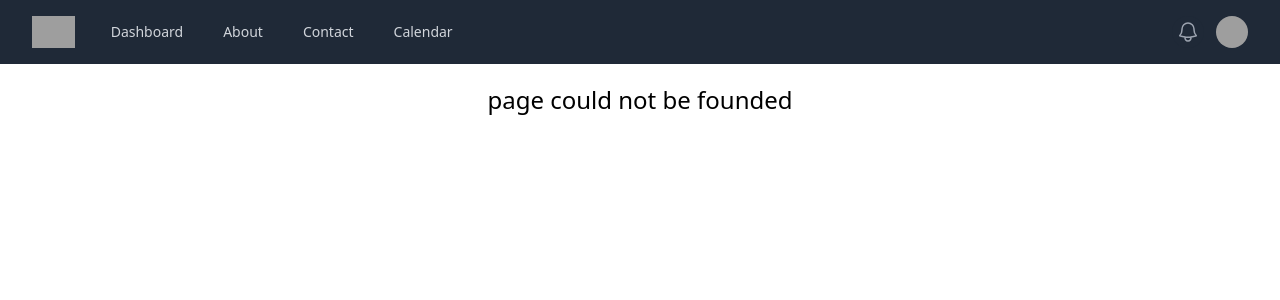
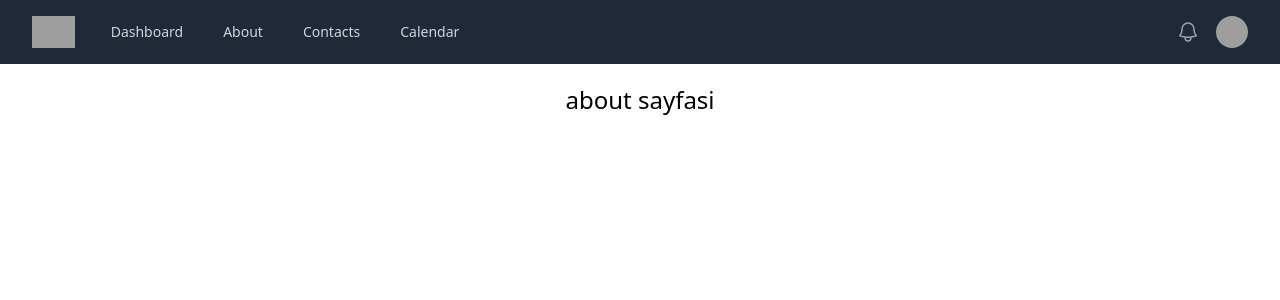
Before and after one commit to fatihsenyigit/NextJs-Intro, a Next.js app: page /about in a window 1280 px wide. Before the commit this address had no page. Shown: the top 300 px of the page. Built offline with nearby package versions, Linux system fonts and the light colour scheme; grey boxes are pictures that could not be loaded.

Commit message:
not found page

```diff
--- /dev/null
+++ b/src/app/about/page.jsx
@@ -0,0 +1,11 @@
+import React from 'react'
+
+const page = () => {
+  return (
+    <div className='text-2xl text-center mt-5'>
+        about sayfasi
+    </div>
+  )
+}
+
+export default page
--- /dev/null
+++ b/src/app/calendar/page.jsx
@@ -0,0 +1,11 @@
+import React from 'react'
+
+const page = () => {
+  return (
+    <div className='text-2xl text-center mt-5'>
+        calendar sayfasi
+    </div>
+  )
+}
+
+export default page
--- /dev/null
+++ b/src/app/contacts/page.jsx
@@ -0,0 +1,11 @@
+import React from 'react'
+
+const page = () => {
+  return (
+    <div className='text-2xl text-center mt-5'>
+        contacts sayfasi
+    </div>
+  )
+}
+
+export default page
--- a/src/app/not-found.jsx
+++ b/src/app/not-found.jsx
@@ -1,10 +1,38 @@
+"use client";
+import { useRouter } from "next/navigation";
 
-import React from 'react'
 
 const NotFound = () => {
+  const router = useRouter();
   return (
-    <div className='text-center mt-5 text-2xl'>page could not be founded</div>
-  )
-}
-
-export default NotFound
+    <main>
+      <div className="max-w-screen-xl mx-auto px-4 flex items-center justify-start h-screen md:px-8">
+        <div className="max-w-lg mx-auto space-y-3 text-center">
+          <h3 className="text-indigo-600 font-semibold">404 Error</h3>
+          <p className="text-gray-800 text-4xl font-semibold sm:text-5xl">
+            Page not found
+          </p>
+          <p className="text-gray-600">
+            Sorry, the page you are looking for could not be found or has been
+            removed.
+          </p>
+          <div className="flex flex-wrap items-center justify-center gap-3">
+            <button
+              onClick={() => router.back()}
+              className="block py-2 px-4 text-white font-medium bg-indigo-600 duration-150 hover:bg-indigo-500 active:bg-indigo-700 rounded-lg"
+            >
+              Go back
+            </button>
+            <button
+              onClick={() => router.push("/")}
+              className="block py-2 px-4 text-gray-700 hover:bg-gray-50 font-medium duration-150 active:bg-gray-100 border rounded-lg"
+            >
+              Go Home
+            </button>
+          </div>
+        </div>
+      </div>
+    </main>
+  );
+};
+export default NotFound;
--- a/src/app/page.js
+++ b/src/app/page.js
@@ -1,6 +1,12 @@
 // burasi app folder icinde ki page.js '/' route olan home sayfasidir.
 
 // next.js de tum componentler default olarak server componenttir. client component kullanmek icin 'use client' direktifini kullanmamiz gerek. bunun icin componenttin basina 'use client' yazmamis yeterli.
+
+// link konusu next.js de ise link i next ten import ediyoruz ve href kullaniyoruz
+
+// next.js olmayan route'lar deafult 404 sayfası sunmaktadır. Default 404 sayfasını "not-found.js" ile override edebiliriz
+
+// Navbar.jsx de a larin yerine Link yazdik, boylece sayfanin reflesh edilmesini onledik. Next/link arka planda sayfayi onceden fetch edilir. bu client tarafi gezintilerin performansini iyilestirmek icin kullanislidir. Gorunum alanindaki herhangi bir <Link/> onceden yuklenecektir.
 
 export default function Home() {
   return (
--- a/src/components/Navbar.jsx
+++ b/src/components/Navbar.jsx
@@ -10,12 +10,13 @@ import {
   MenuItems,
 } from "@headlessui/react";
 import { Bars3Icon, BellIcon, XMarkIcon } from "@heroicons/react/24/outline";
+import Link from "next/link";
 
 const navigation = [
   { name: "Dashboard", href: "/dashboard"},
   { name: "About", href: "/about" },
-  { name: "Contact", href: "/contact" },
-  { name: "Calendar", href: "/calender" },
+  { name: "Contacts", href: "/contacts" },
+  { name: "Calendar", href: "/calendar" },
 ];
 
 function classNames(...classes) {
@@ -44,16 +45,19 @@ export default function Navbar() {
           </div>
           <div className="flex flex-1 items-center justify-center sm:items-stretch sm:justify-start">
             <div className="flex shrink-0 items-center">
-              <img
+                <Link href='/'>
+                <img
                 alt="Your Company"
                 src="https://tailwindcss.com/plus-assets/img/logos/mark.svg?color=indigo&shade=500"
                 className="h-8 w-auto"
               />
+                </Link>
+
             </div>
             <div className="hidden sm:ml-6 sm:block">
               <div className="flex space-x-4">
                 {navigation.map((item) => (
-                  <a
+                  <Link
                     key={item.name}
                     href={item.href}
                     aria-current={item.current ? "page" : undefined}
@@ -65,7 +69,7 @@ export default function Navbar() {
                     )}
                   >
                     {item.name}
-                  </a>
+                  </Link>
                 ))}
               </div>
             </div>
```
